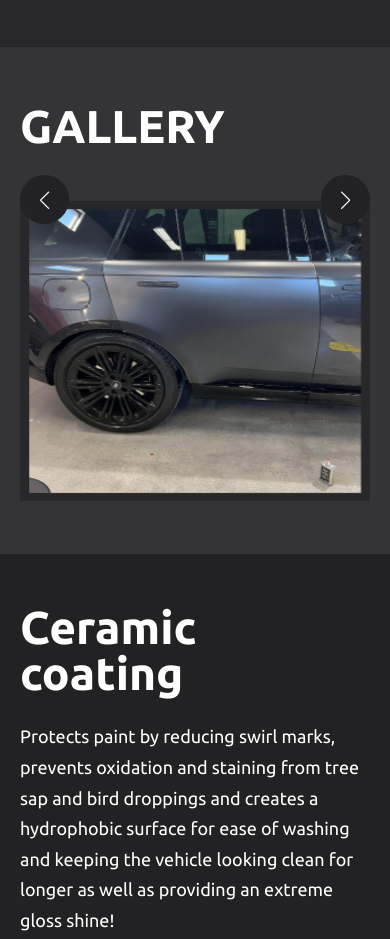
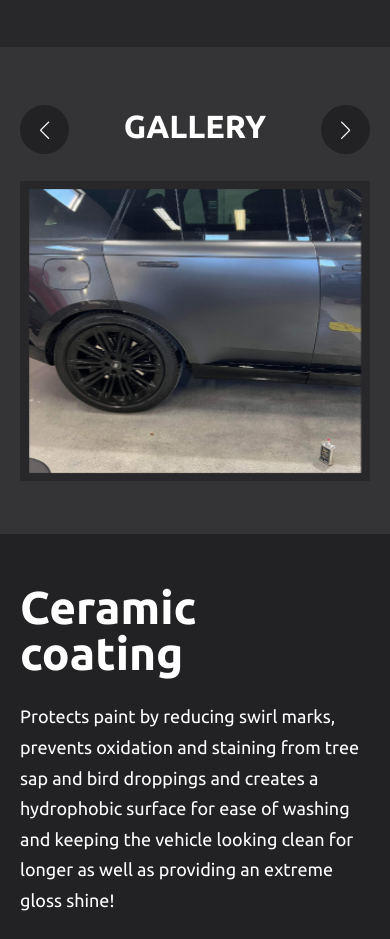
Before and after one commit to Erzat16/Turniro, a plain HTML site: page index.html in a window 390 px wide. Shown: the part 5078-6017 px from the top of the page. Drawn offline with nearby package versions, Linux system fonts and the light colour scheme; files whose address does not match are found by name; a web font is replaced by a local one.

Commit message:
Add files via upload

```diff
--- a/css/mobile.css
+++ b/css/mobile.css
@@ -122,17 +122,17 @@
     }
 
     .gallery {
-padding: 50px 0;
+        padding: 50px 0;
     }
 
-    .gallery-title {
+    .gallery-text {
         font-size: 32px;
         text-align: center;
         margin-bottom: 25px;
     }
 
     .gallery-prev {
-        bottom: 280px;
+        bottom: 330px;
         top: auto;
         right: auto;
         left: 20px;
@@ -141,7 +141,7 @@ padding: 50px 0;
     }
 
     .gallery-next {
-        bottom: 280px;
+        bottom: 330px;
         top: auto;
         right: 20px;
         width: 45px;
--- a/index.html
+++ b/index.html
@@ -357,7 +357,7 @@
 
         <section class="get">
             <div class="container">
-                <div class="ger-row">
+                <div class="get-row">
                     <h2 class="get-text">Get a Free quote</h2>
                     <div class="get-content">
                         <p>If you're ready to give your car a new look and feel with professional window tinting,
```
